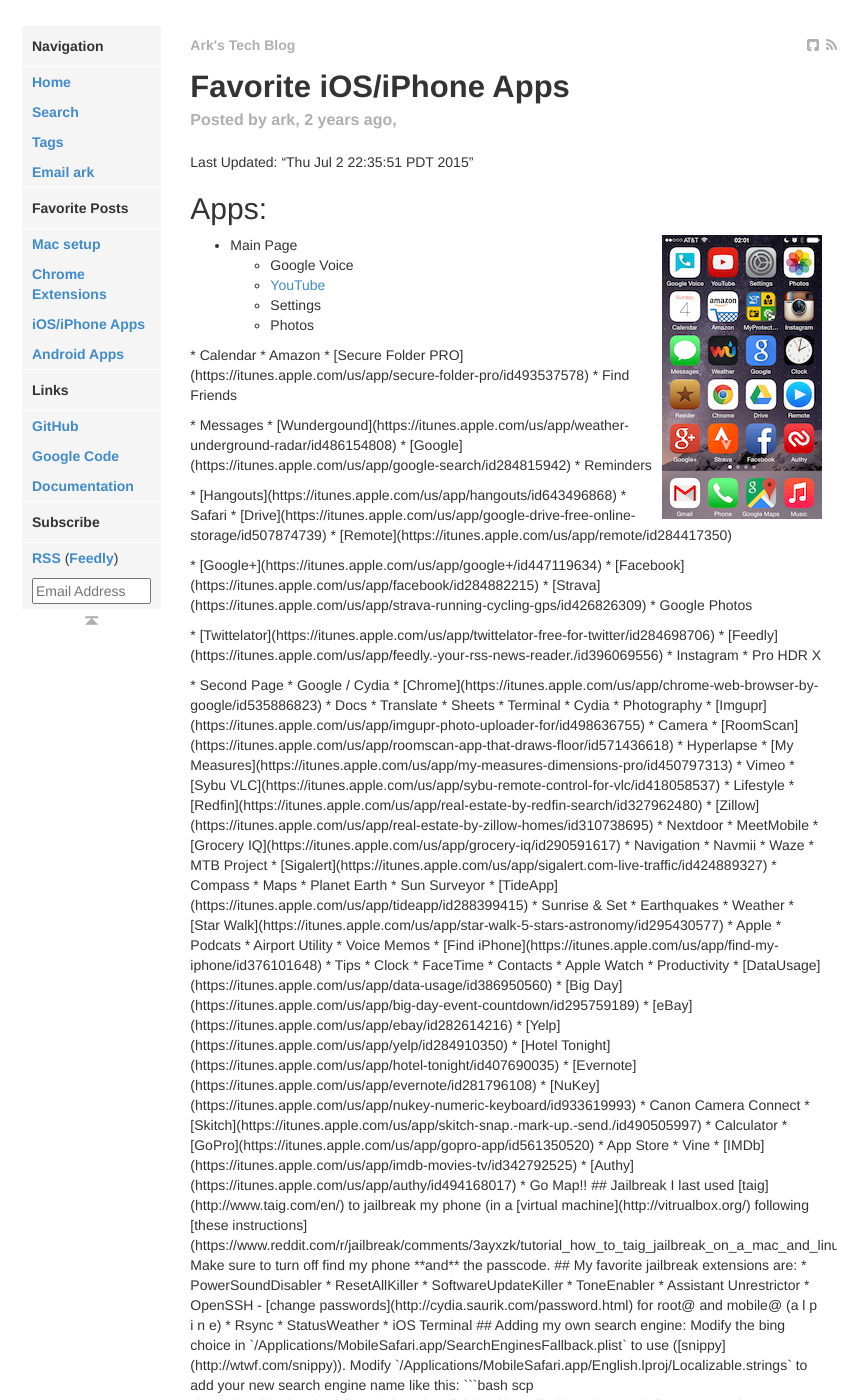
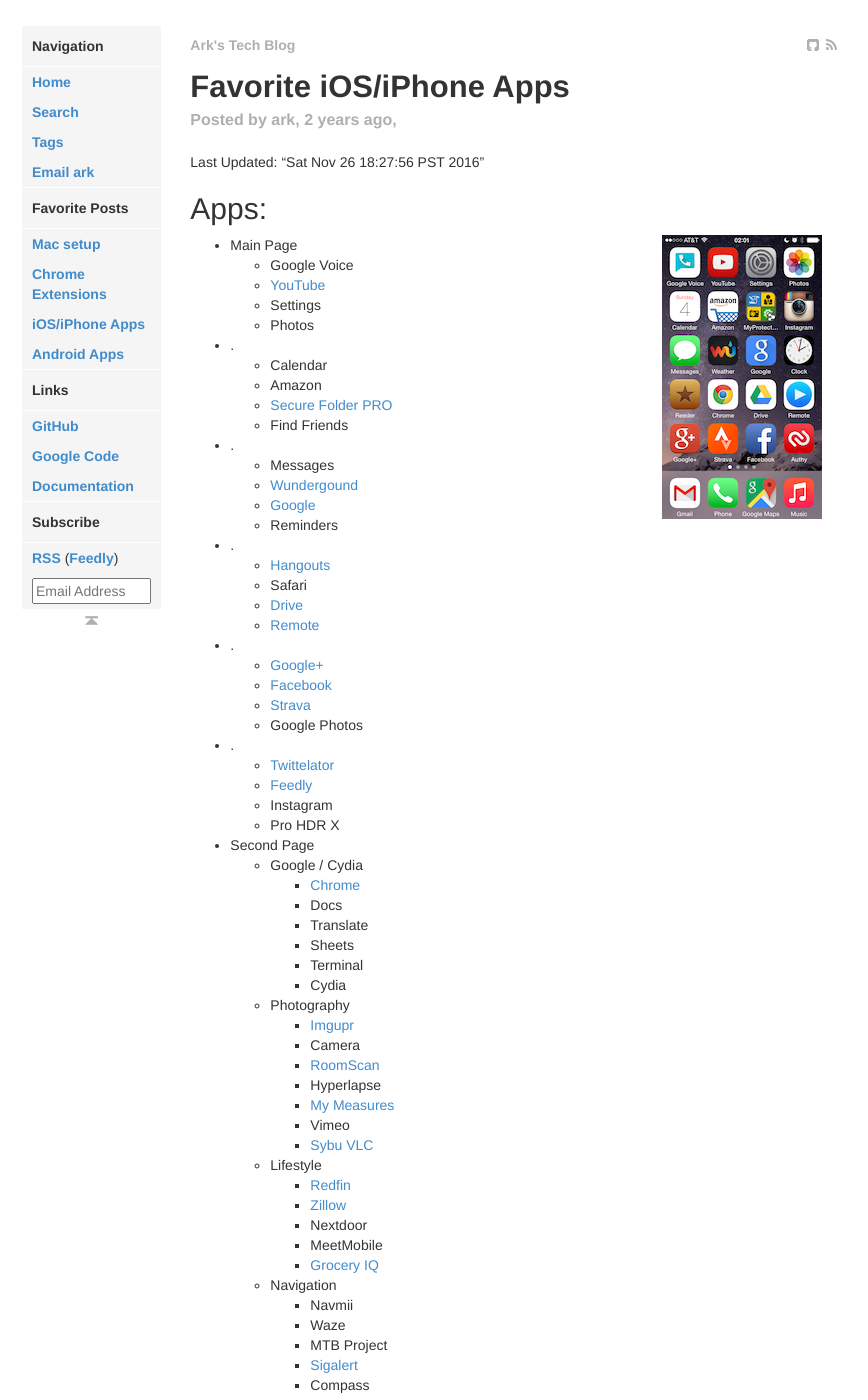
Before and after one commit to arkarkark/arkarkark.github.io, a Jekyll site: the page built from _posts/2014-06-01-ios-apps.md, in a window 1280 px wide and 1400 px high. Shown: the whole window, without its empty margins (203-1071 px from the left). Built offline with Jekyll 4.4.1, drawn with Linux system fonts in a browser that asks for light colours; some web fonts are replaced; some of the changed text lies outside the part shown.

Commit message:
fix up ios post

```diff
--- a/_posts/2014-06-01-ios-apps.md
+++ b/_posts/2014-06-01-ios-apps.md
@@ -12,7 +12,7 @@
 - apps
 ---
 
-Last Updated: "Thu Jul  2 22:35:51 PDT 2015"
+Last Updated: "Sat Nov 26 18:27:56 PST 2016"
 
 ## Apps:
 
@@ -23,32 +23,32 @@
   * [YouTube](https://itunes.apple.com/us/app/youtube/id544007664)
   * Settings
   * Photos
-<p>
+* .
   * Calendar
   * Amazon
   * [Secure Folder PRO](https://itunes.apple.com/us/app/secure-folder-pro/id493537578)
   * Find Friends
-<p>
+* .
   * Messages
   * [Wundergound](https://itunes.apple.com/us/app/weather-underground-radar/id486154808)
   * [Google](https://itunes.apple.com/us/app/google-search/id284815942)
   * Reminders
-<p>
+* .
   * [Hangouts](https://itunes.apple.com/us/app/hangouts/id643496868)
   * Safari
   * [Drive](https://itunes.apple.com/us/app/google-drive-free-online-storage/id507874739)
   * [Remote](https://itunes.apple.com/us/app/remote/id284417350)
-<p>
+* .
   * [Google+](https://itunes.apple.com/us/app/google+/id447119634)
   * [Facebook](https://itunes.apple.com/us/app/facebook/id284882215)
   * [Strava](https://itunes.apple.com/us/app/strava-running-cycling-gps/id426826309)
   * Google Photos
-<p>
+* .
   * [Twittelator](https://itunes.apple.com/us/app/twittelator-free-for-twitter/id284698706)
   * [Feedly](https://itunes.apple.com/us/app/feedly.-your-rss-news-reader./id396069556)
   * Instagram
   * Pro HDR X
-<p>
+
 
 * Second Page
   * Google / Cydia
```
Also changed, not shown: Gemfile.lock.
